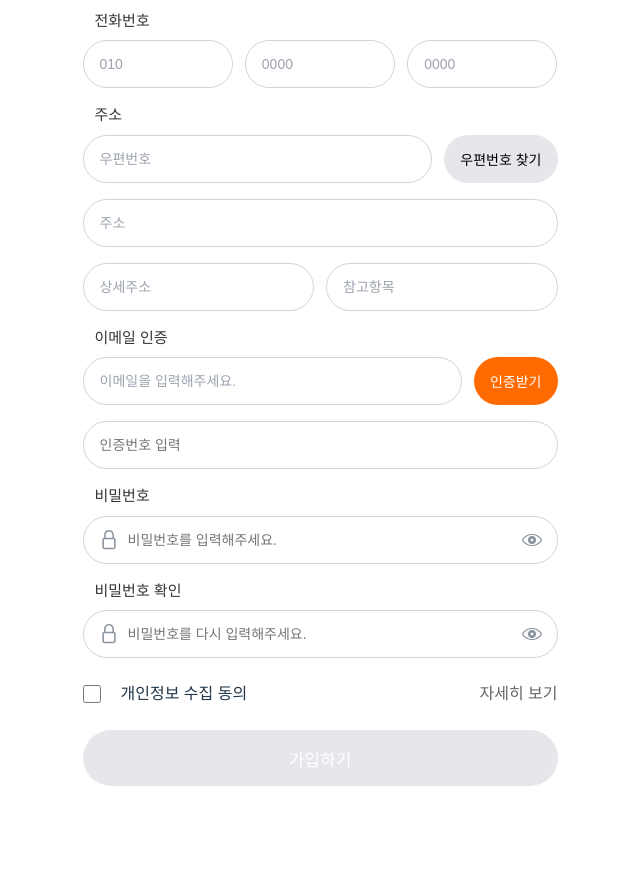
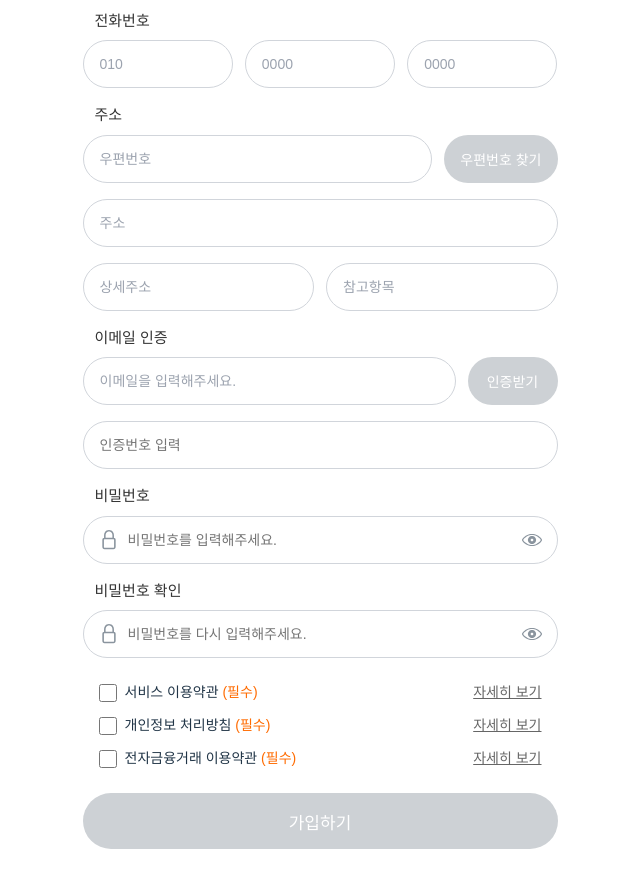
Before and after one commit to miswulin/MealForYou_FE, a React (Vite) app: page /signup in a window 1280 px wide. Shown: the part 240-1128 px from the top of the page, without its empty margins (340-980 px from the left). Before the commit the page ends 1026 px from the top, so only its background shows below. Built offline with nearby package versions, Linux system fonts and the light colour scheme.

Commit message:
refactor: 회원가입 화면 UI 수정 완료

```diff
--- a/src/pages/Signup/SignupPage.jsx
+++ b/src/pages/Signup/SignupPage.jsx
@@ -5,6 +5,8 @@ import logoSmall from '../../assets/images/logo_small.png';
 import eyeIcon from '../../assets/eye.svg';
 import eyeHideIcon from '../../assets/eye-hide-line.svg';
 import lockIcon from '../../assets/lock.svg';
+import correctIcon from '../../assets/correct.svg';
+import wrongIcon from '../../assets/wrong.svg';
 
 const SignupContainer = styled('div')({
   width: '100%',
@@ -60,7 +62,7 @@ const Subtitle = styled('p')({
   textAlign: 'center',
   marginBottom: '24px',
   '& span': {
-    color: '#2563eb',
+    color: '#2098F3',
     fontWeight: '500',
   },
 });
@@ -96,7 +98,7 @@ const InputGroup = styled('div')({
     padding: '0 16px',
     height: '48px',
     borderRadius: '24px',
-    backgroundColor: '#e5e7eb',
+    backgroundColor: '#CDD1D5',
     fontSize: '14px',
     fontWeight: '500',
     cursor: 'pointer',
@@ -208,7 +210,7 @@ export default function SignupPage() {
   const handleSendVerification = () => {
     setVerificationSent(true);
     setTimeLeft(300); // 5분으로 초기화
-    // 일반적으로 여기서 인증 코드를 전송하는 API 호출을 수행합니다
+    // 여기서 인증 코드를 전송하는 API 호출을 수행
   };
 
   // 폼 유효성 검사
@@ -257,7 +259,7 @@ export default function SignupPage() {
 
       <Title>회원가입</Title>
       <Subtitle>
-        이미 회원이신가요? <span onClick={() => navigate('/login')} style={{ cursor: 'pointer' }}>로그인하기</span>
+        이미 회원이신가요? <span onClick={() => navigate('/login')} style={{ cursor: 'pointer', textDecoration: 'underline' }}>로그인하기</span>
       </Subtitle>
 
       <FormGroup>
@@ -314,7 +316,7 @@ export default function SignupPage() {
         <label>주소</label>
         <InputGroup>
           <input type="text" placeholder="우편번호" />
-          <button>우편번호 찾기</button>
+          <button style={{ color: '#FFFFFF' }}>우편번호 찾기</button>
         </InputGroup>
         <InputGroup>
           <input type="text" placeholder="주소" />
@@ -340,19 +342,20 @@ export default function SignupPage() {
             onClick={handleSendVerification}
             disabled={!formData.email || verificationSent}
             style={{
-              backgroundColor: verificationSent ? '#e5e7eb' : '#FF6B00',
-              color: verificationSent ? '#9ca3af' : 'white',
-              cursor: verificationSent ? 'not-allowed' : 'pointer'
+              backgroundColor: verificationSent ? '#CDD1D5' : '#CDD1D5',
+              color: '#FFFFFF',
+              cursor: verificationSent ? 'not-allowed' : 'pointer',
+              width: '90px',
+              textAlign: 'center',
+              display: 'inline-flex',
+              justifyContent: 'center',
+              alignItems: 'center',
+              flexShrink: 0
             }}
           >
             {verificationSent ? '재전송' : '인증받기'}
           </button>
         </InputGroup>
-        {verificationSent && (
-          <div style={{ marginTop: '4px', fontSize: '12px', color: '#10B981' }}>
-            인증번호가 전송되었습니다.
-          </div>
-        )}
         <div style={{ position: 'relative', marginTop: '8px' }}>
           <input
             type="text"
@@ -368,15 +371,38 @@ export default function SignupPage() {
               fontSize: '14px',
             }}
           />
+          {verificationSent && (
+            <div style={{
+              display: 'flex',
+              alignItems: 'center',
+              marginTop: '4px',
+              fontSize: '12px',
+              color: '#10B981',
+              marginLeft: '10px'
+            }}>
+              <img
+                src={correctIcon}
+                alt="인증완료"
+                style={{
+                  width: '12px',
+                  height: '12px',
+                  marginRight: '4px'
+                }}
+              />
+              인증번호가 전송되었습니다.
+            </div>
+          )}
           {verificationSent && timeLeft > 0 && (
             <div style={{
               position: 'absolute',
               right: '16px',
-              top: '50%',
-              transform: 'translateY(-50%)',
+              top: '12px',
               color: '#EF4444',
               fontSize: '14px',
-              fontWeight: '500'
+              fontWeight: '500',
+              height: '24px',
+              display: 'flex',
+              alignItems: 'center'
             }}>
               {formatTime(timeLeft)}
             </div>
@@ -397,20 +423,34 @@ export default function SignupPage() {
               height: '48px',
               borderRadius: '24px',
               border: passwordError ? '1px solid #EF4444' : '1px solid #d1d5db',
-              padding: '0 44px',
+              padding: '0 16px 0 16px',
+              paddingLeft: password ? '16px' : '44px',
               fontSize: '14px',
             }}
           />
           {passwordError && (
             <div style={{
+              display: 'flex',
+              alignItems: 'center',
               fontSize: '12px',
               color: '#EF4444',
               marginTop: '4px',
               marginLeft: '8px'
             }}>
+              <img
+                src={wrongIcon}
+                alt=""
+                style={{
+                  width: '14px',
+                  height: '14px',
+                  marginRight: '4px',
+                  flexShrink: 0
+                }}
+              />
               {passwordError}
             </div>
           )}
+          {!password && (
             <img
               src={lockIcon}
               alt=""
@@ -424,20 +464,28 @@ export default function SignupPage() {
                 color: '#9ca3af'
               }}
             />
+          )}
+          <div style={{
+            position: 'absolute',
+            right: '16px',
+            top: 0,
+            height: '48px',
+            display: 'flex',
+            alignItems: 'center',
+            justifyContent: 'center'
+          }}>
             <img
               src={showPassword ? eyeHideIcon : eyeIcon}
               alt={showPassword ? '비밀번호 숨기기' : '비밀번호 표시'}
               onClick={() => setShowPassword(!showPassword)}
               style={{
-              position: 'absolute',
-              right: '16px',
-              top: '50%',
-              transform: 'translateY(-50%)',
                 width: '20px',
                 height: '20px',
-              cursor: 'pointer'
+                cursor: 'pointer',
+                pointerEvents: 'auto'
               }}
             />
+          </div>
         </div>
       </FormGroup>
 
@@ -454,20 +502,33 @@ export default function SignupPage() {
               height: '48px',
               borderRadius: '24px',
               border: password && confirmPassword && password !== confirmPassword ? '1px solid #EF4444' : '1px solid #d1d5db',
-              padding: '0 44px',
+              padding: '0 16px 0 16px',
+              paddingLeft: confirmPassword ? '16px' : '44px',
               fontSize: '14px',
             }}
           />
           {password && confirmPassword && password !== confirmPassword && (
             <div style={{
+              display: 'flex',
+              alignItems: 'center',
               fontSize: '12px',
               color: '#EF4444',
               marginTop: '4px',
               marginLeft: '8px'
             }}>
+              <img
+                src={wrongIcon}
+                alt=""
+                style={{
+                  width: '14px',
+                  height: '14px',
+                  marginRight: '4px'
+                }}
+              />
               비밀번호가 일치하지 않습니다.
             </div>
           )}
+          {!confirmPassword && (
             <img
               src={lockIcon}
               alt=""
@@ -481,29 +542,57 @@ export default function SignupPage() {
                 color: '#9ca3af'
               }}
             />
+          )}
+          <div style={{
+            position: 'absolute',
+            right: '16px',
+            top: 0,
+            height: '48px',
+            display: 'flex',
+            alignItems: 'center',
+            justifyContent: 'center'
+          }}>
             <img
               src={showConfirmPassword ? eyeHideIcon : eyeIcon}
               alt={showConfirmPassword ? '비밀번호 숨기기' : '비밀번호 표시'}
               onClick={() => setShowConfirmPassword(!showConfirmPassword)}
               style={{
-              position: 'absolute',
-              right: '16px',
-              top: '50%',
-              transform: 'translateY(-50%)',
                 width: '20px',
                 height: '20px',
-              cursor: 'pointer'
+                cursor: 'pointer',
+                pointerEvents: 'auto'
               }}
             />
           </div>
+        </div>
       </FormGroup>
+
+      <div style={{ margin: '24px 16px', width: 'calc(100% - 32px)' }}>
+        <div style={{
+          display: 'flex',
+          alignItems: 'center',
+          marginBottom: '12px',
+          fontSize: '14px'
+        }}>
+          <input
+            type="checkbox"
+            id="terms"
+            style={{
+              marginRight: '8px',
+              width: '18px',
+              height: '18px',
+              accentColor: '#464C53'
+            }}
+          />
+          <label htmlFor="terms" style={{ flex: 1, paddingLeft: 0, marginLeft: 0 }}>서비스 이용약관 <span style={{ color: '#FF6B00' }}>(필수)</span></label>
+          <span style={{ color: '#666', cursor: 'pointer', textDecoration: 'underline' }}>자세히 보기</span>
+        </div>
 
         <div style={{
           display: 'flex',
           alignItems: 'center',
-        width: '100%',
-        margin: '24px 0',
-        //글꼴 크기: '14px'
+          marginBottom: '12px',
+          fontSize: '14px'
         }}>
           <input
             type="checkbox"
@@ -512,23 +601,47 @@ export default function SignupPage() {
               marginRight: '8px',
               width: '18px',
               height: '18px',
-            accentColor: '#FF6B00'
+              accentColor: '#464C53'
             }}
           />
-        <label htmlFor="privacy" style={{ flex: 1 }}>개인정보 수집 동의</label>
-        <span style={{ color: '#666', cursor: 'pointer' }}>자세히 보기</span>
+          <label htmlFor="privacy" style={{ flex: 1, paddingLeft: 0, marginLeft: 0 }}>개인정보 처리방침 <span style={{ color: '#FF6B00' }}>(필수)</span></label>
+          <span style={{ color: '#666', cursor: 'pointer', textDecoration: 'underline' }}>자세히 보기</span>
         </div>
 
+        <div style={{
+          display: 'flex',
+          alignItems: 'center',
+          fontSize: '14px'
+        }}>
+          <input
+            type="checkbox"
+            id="finance"
+            style={{
+              marginRight: '8px',
+              width: '18px',
+              height: '18px',
+              accentColor: '#464C53'
+            }}
+          />
+          <label htmlFor="finance" style={{ flex: 1, paddingLeft: 0, marginLeft: 0 }}>전자금융거래 이용약관 <span style={{ color: '#FF6B00' }}>(필수)</span></label>
+          <span style={{ color: '#666', cursor: 'pointer', textDecoration: 'underline' }}>자세히 보기</span>
+        </div>
+      </div>
+
+      <div style={{ marginBottom: '40px' }}>
         <SubmitButton
           style={{
-          backgroundColor: isFormValid ? '#FF6B00' : '#e5e7eb',
-          cursor: isFormValid ? 'pointer' : 'not-allowed'
+            backgroundColor: isFormValid ? '#FE4F1A' : '#CDD1D5',
+            color: '#FFFFFF',
+            cursor: isFormValid ? 'pointer' : 'not-allowed',
+            width: '100%'
           }}
           disabled={!isFormValid}
           onClick={() => navigate('/login')}
         >
           가입하기
         </SubmitButton>
+      </div>
     </SignupContainer>
   );
 }
```
Lines whose indentation alone changed are shown as unchanged.
